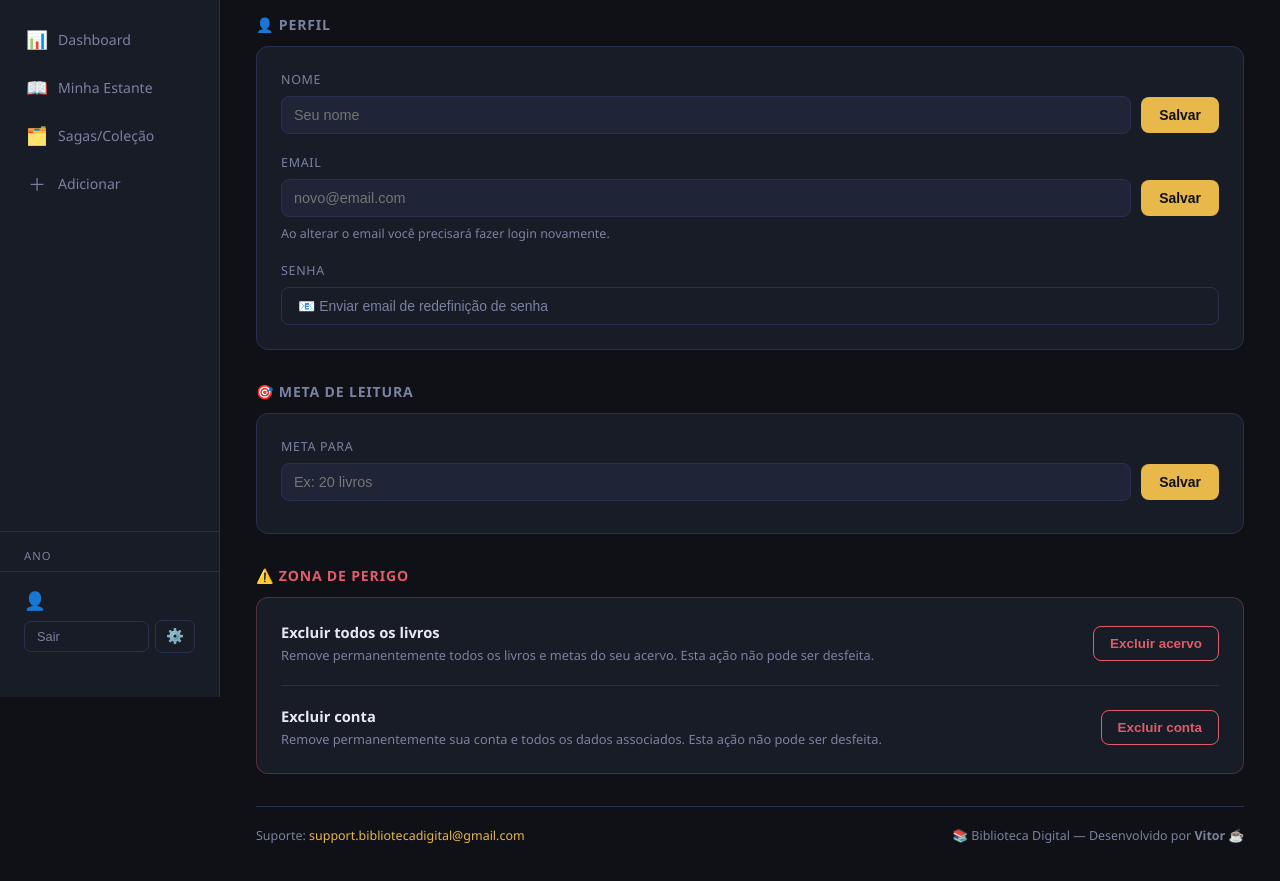
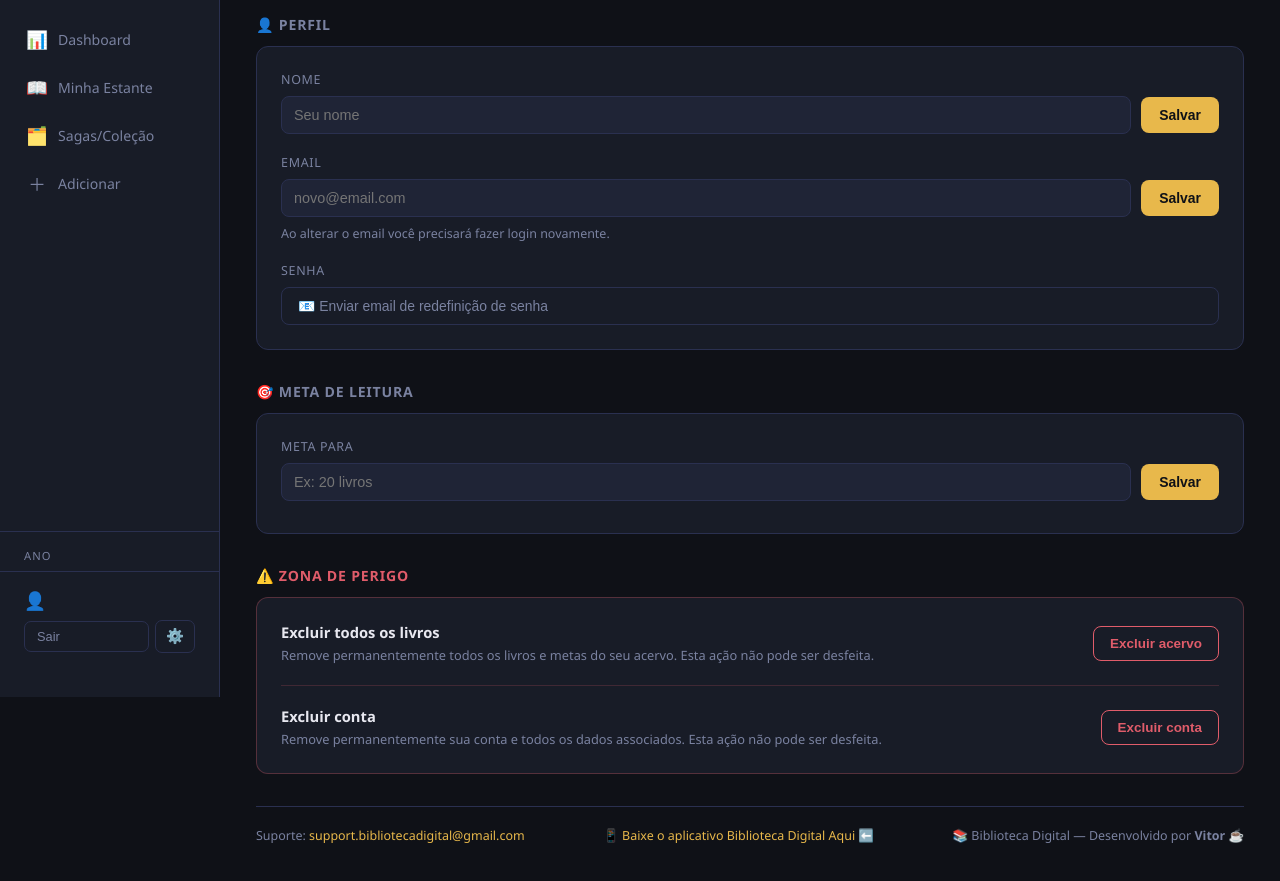
Before and after one commit to vitorrcruzz/biblioteca-digital, a website with bundled scripts: page public/account.html in a window 1280 px wide. Shown: the part 103-984 px from the top of the page. Built offline with nearby package versions, Linux system fonts and the light colour scheme; no server answers.

Commit message:
link para o apk no sistema

```diff
--- a/public/account.html
+++ b/public/account.html
@@ -197,6 +197,11 @@
         Suporte: <a href="mailto:support.bibliotecadigital@gmail.com">support.bibliotecadigital@gmail.com</a>
       </span>
       <span class="footer-text">
+        📱 <a href="https://github.com/vitorrcruzz/biblioteca-digital/releases/latest/download/biblioteca-digital.apk"
+          target="_blank" rel="noopener">
+          Baixe o aplicativo Biblioteca Digital Aqui ⬅️</a>
+      </span>
+      <span class="footer-text">
         📚 Biblioteca Digital — Desenvolvido por <strong>Vitor ☕</strong>
       </span>
     </footer>
```
Also changed, not shown: public/index.html (+5 -0 lines), public/login.html (+5 -0 lines), public/register.html (+5 -0 lines), public/reset.html (+5 -0 lines).
